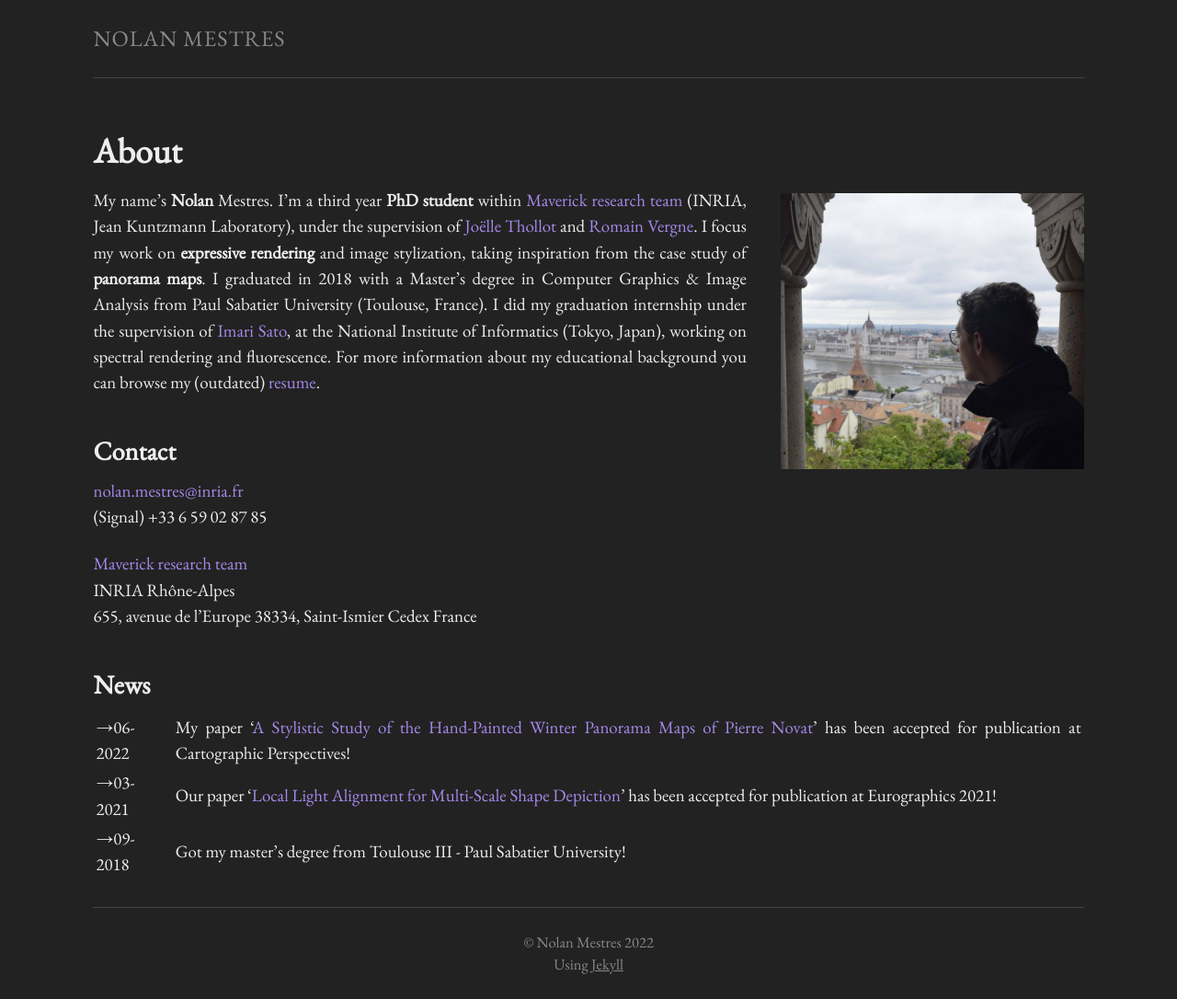
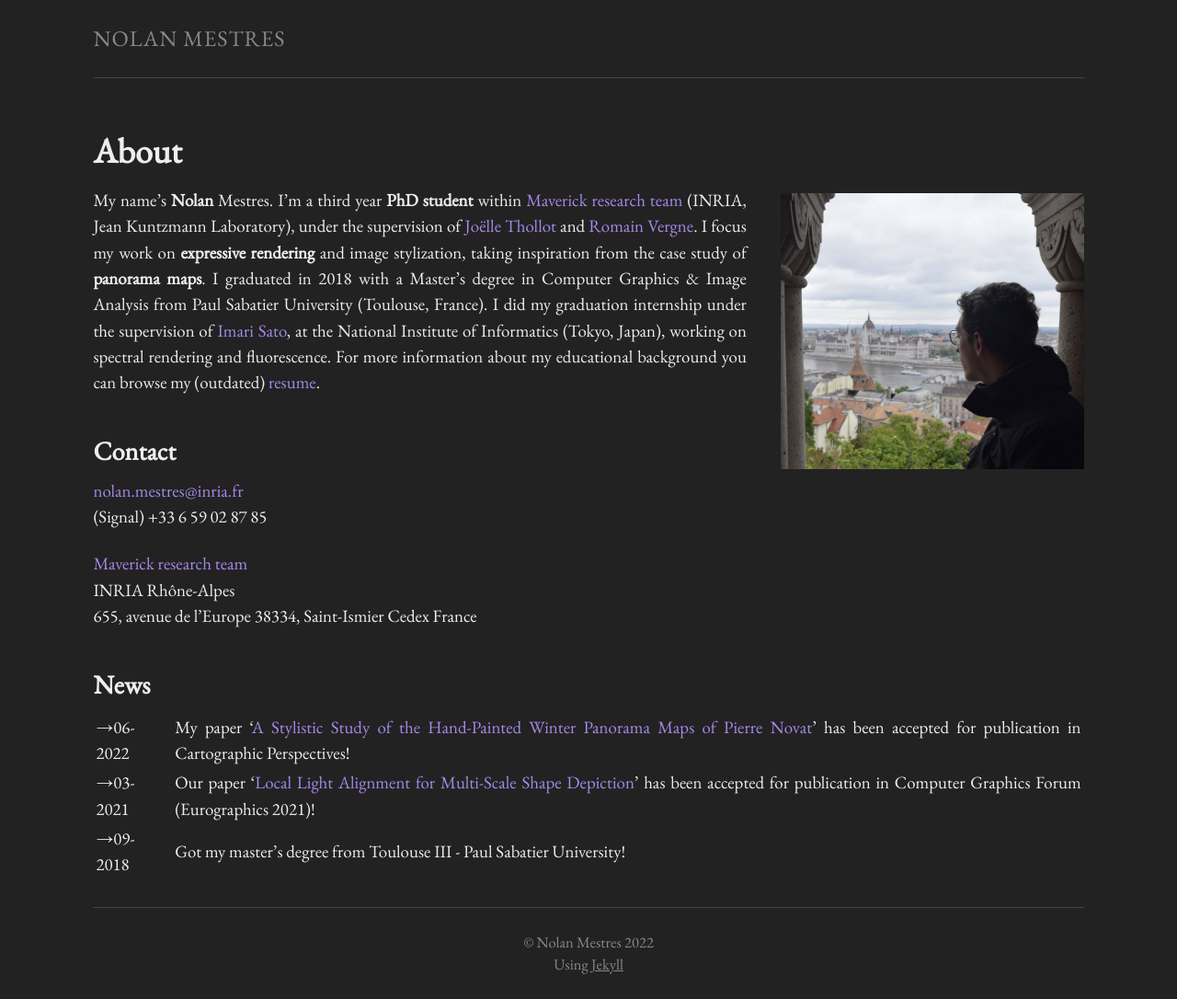
Before and after one commit to Nalonoid/nalonoid.github.io, a Jekyll site: the page built from index.md, in a window 1280 px wide. Shown: the whole page at 92% size. Built offline with Jekyll 4.4.1, drawn with Linux system fonts in a browser that asks for light colours.

Commit message:
fix typo

```diff
--- a/index.md
+++ b/index.md
@@ -30,6 +30,6 @@ INRIA Rhône-Alpes
 
 ## News
 
-→06-2022 || My paper '[A Stylistic Study of the Hand-Painted Winter Panorama Maps of Pierre Novat]' has been accepted for publication at Cartographic Perspectives!
-→03-2021 || Our paper '[Local Light Alignment for Multi-Scale Shape Depiction]' has been accepted for publication at Eurographics 2021!
+→06-2022 || My paper '[A Stylistic Study of the Hand-Painted Winter Panorama Maps of Pierre Novat]' has been accepted for publication in Cartographic Perspectives!
+→03-2021 || Our paper '[Local Light Alignment for Multi-Scale Shape Depiction]' has been accepted for publication in Computer Graphics Forum (Eurographics 2021)!
 →09-2018 || Got my master's degree from Toulouse III - Paul Sabatier University!
```
